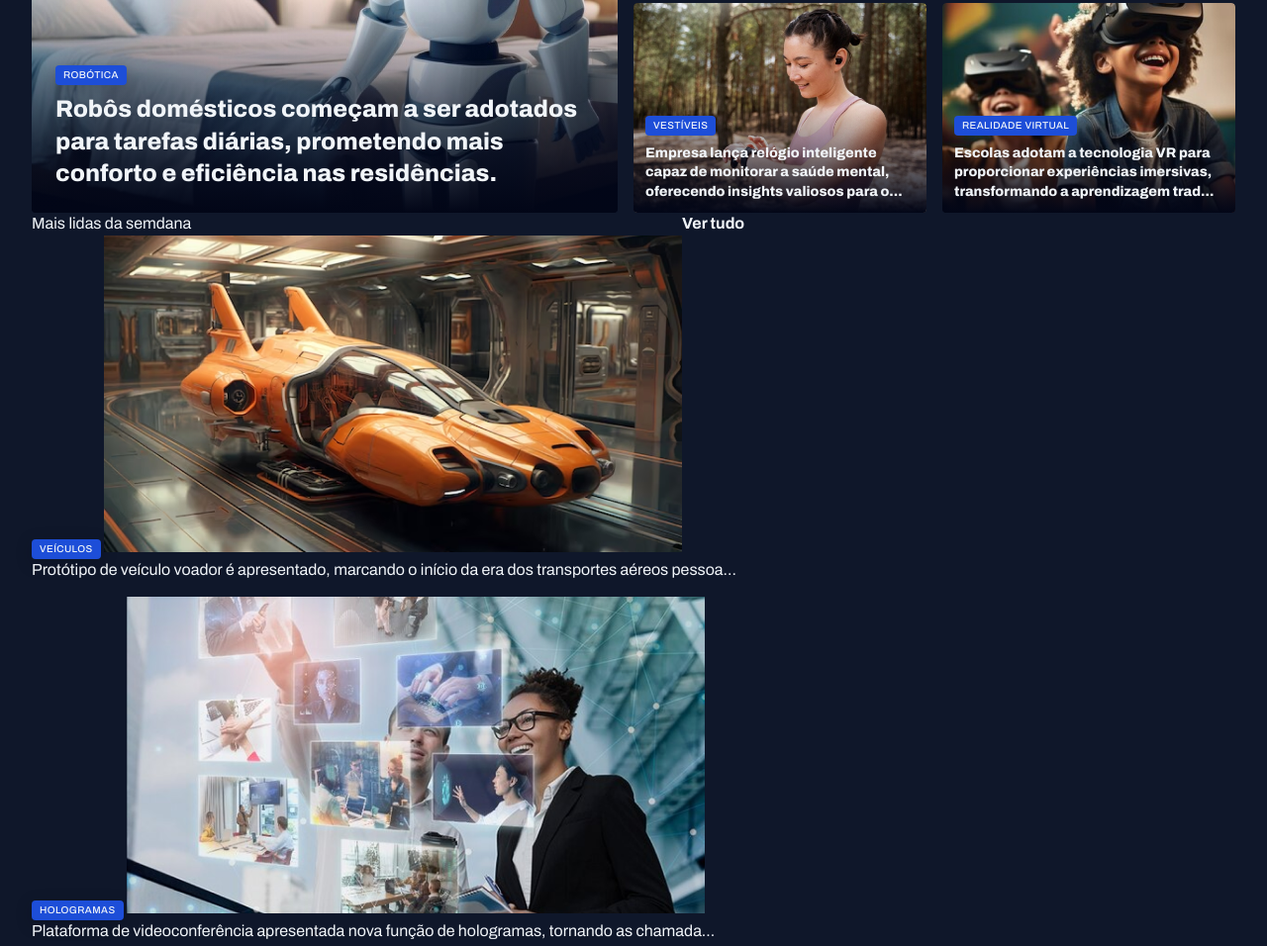
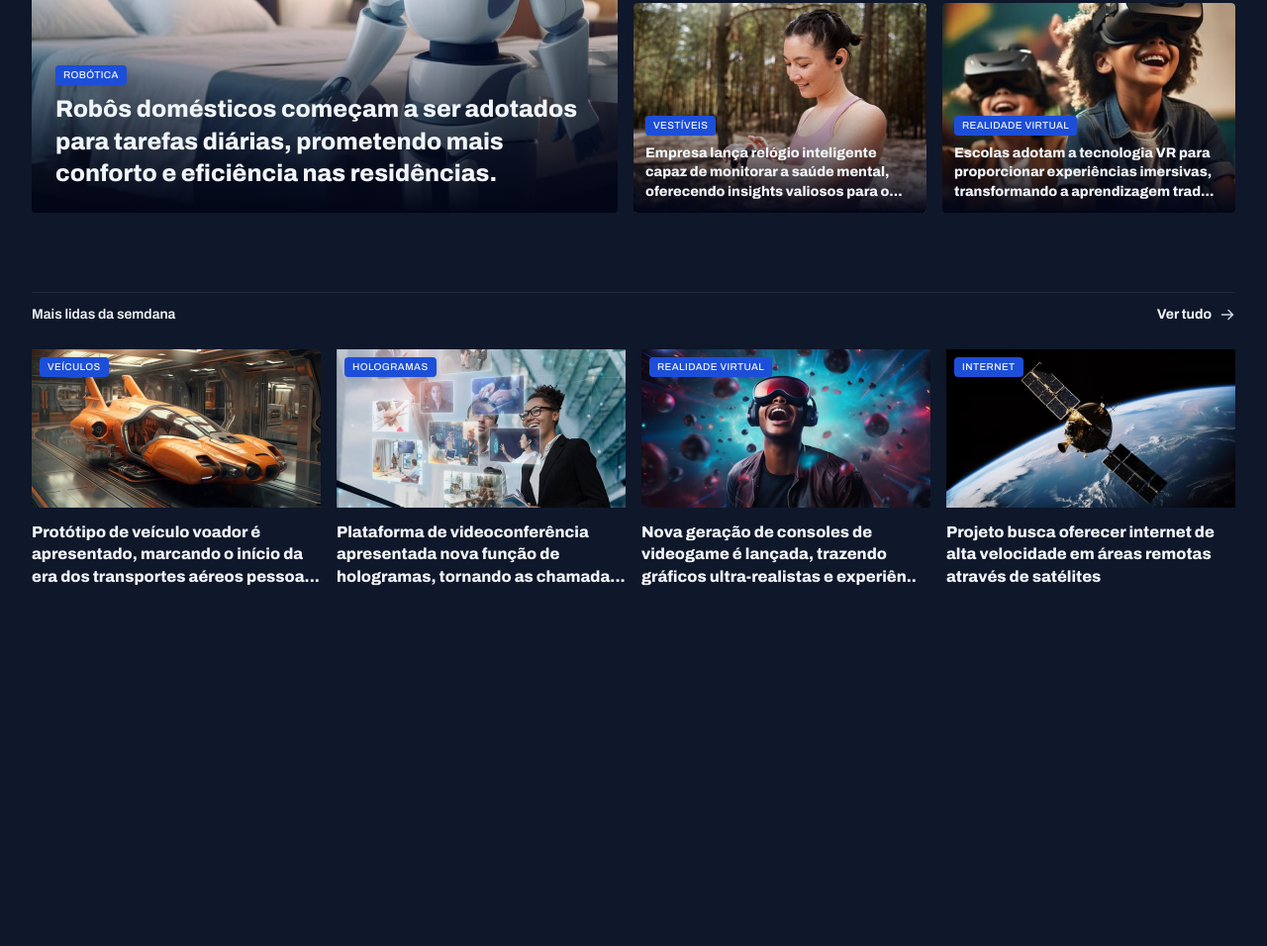
Before and after one commit to LuisCarlosJp/projeto_Portal_de_Noticias, a plain HTML site: page index.html in a window 1280 px wide. Shown: the part 389-1345 px from the top of the page at 99% size. After the commit the page ends 983 px from the top, so only its background shows below. Drawn offline with Linux system fonts and the light colour scheme.

Commit message:
feat: add css to  most read of the week  section

```diff
--- a/styles/global.css
+++ b/styles/global.css
@@ -53,6 +53,7 @@ img {
 
 main {
     margin-top: 40px;
+    gap: 80px;
 }
 
 .content-tag {
--- a/styles/sections.css
+++ b/styles/sections.css
@@ -1,11 +1,32 @@
+section header {
+    border-top: 1px solid var(--stroke-color);
+    padding-block: 12px 24px;
+    font: var(--text-span);
+
+    a {
+        justify-self: end;
+        align-items: center;
+        gap: 8px;
+
+        span {
+            background-image: url(../assets/icons/ArrowRight.png);
+            width: 16px;
+            height: 16px;
+        }
+
+        &:hover span {
+            background-image: url(../assets/icons/ArrowRight-hover.svg);
+        }
+    }
+
+}
+
 #featured {
     img {
         height: 100%;
         object-fit: cover;
         border-radius: 4px;
     }
-}
-
     .card {
         border-radius: 4px;
         overflow: hidden;
@@ -35,3 +56,31 @@
             }
         }
     }
+}
+
+#weekly {
+
+
+    &>div {
+        grid-template-columns: repeat(4, 292px);
+    }
+
+    img {
+        height: 160px;
+    }
+
+    figure {
+        position: relative;
+
+        .content-tag {
+            position: absolute;
+            top: 8px;
+            left: 8px;
+        }
+
+        p {
+            margin-top: 8px;
+            font-weight: 800;
+        }
+    }
+}
```
Lines whose indentation alone changed are shown as unchanged.
